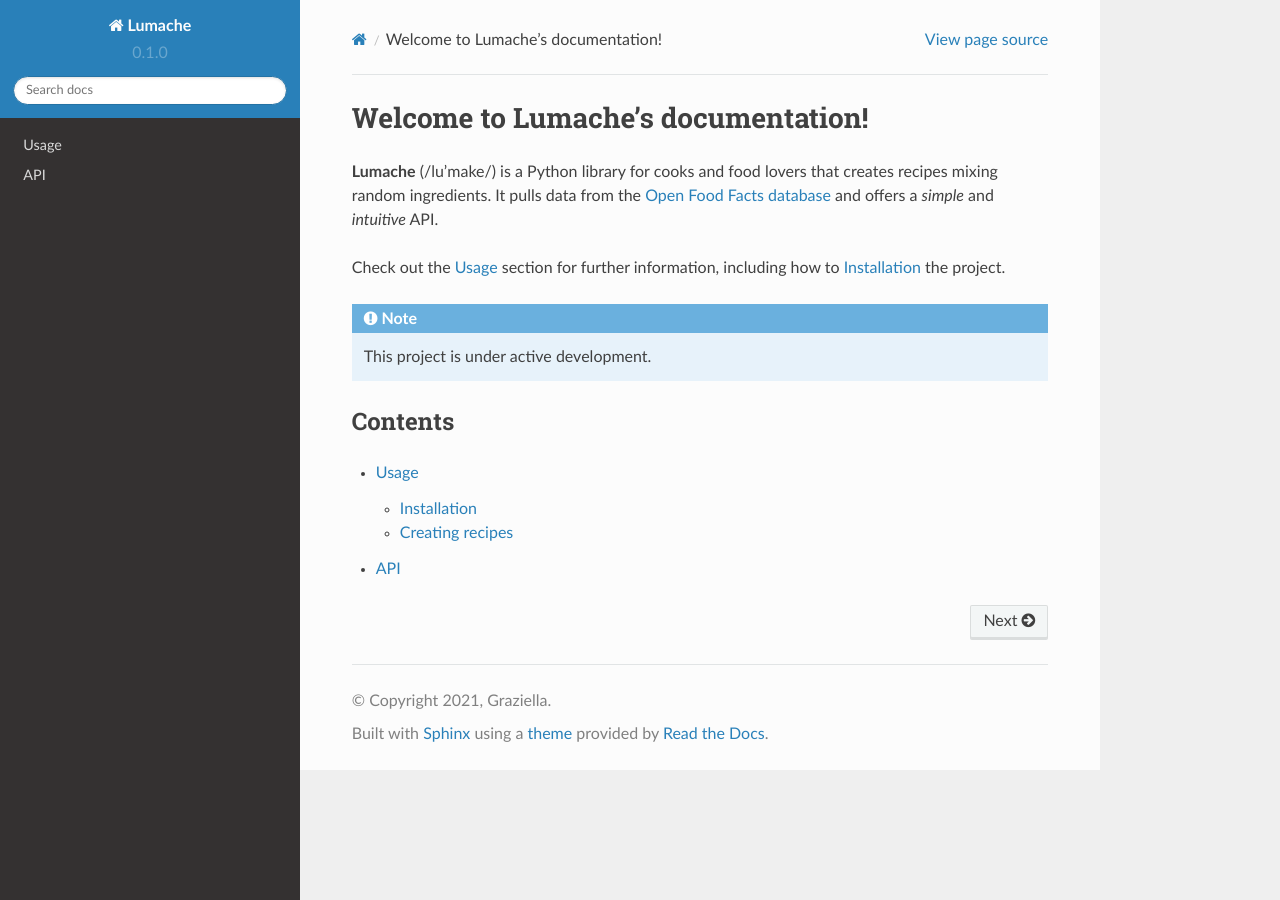
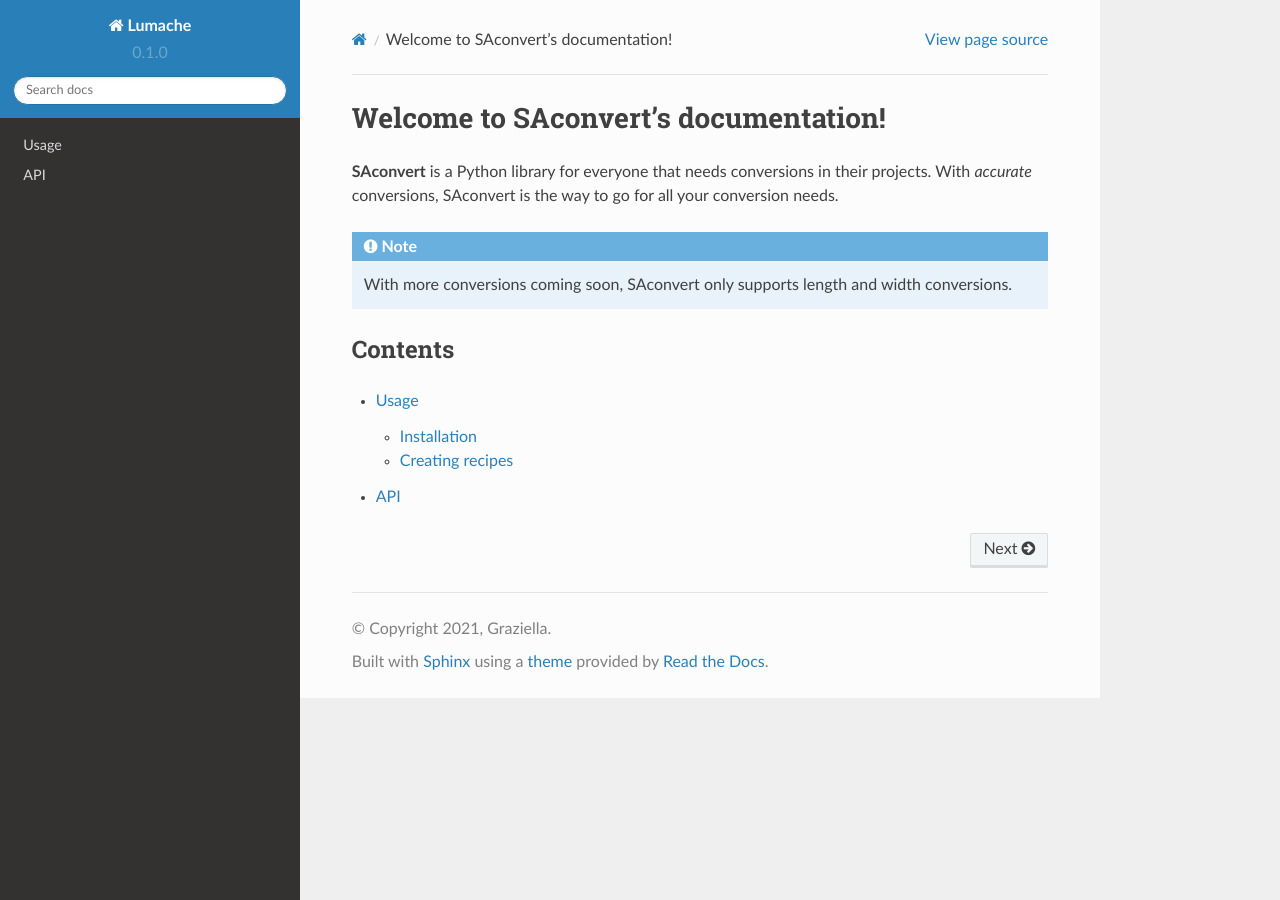
Before and after one commit to skeender/saconvert-docx, a Sphinx documentation site: the page built from docs/source/index.rst, in a window 1280 px wide. Built offline with Sphinx 7.4.7 and the Read the Docs theme 2.0.0, drawn with Linux system fonts in a browser that asks for light colours.

Commit message:
Update index.rst

```diff
--- a/docs/source/index.rst
+++ b/docs/source/index.rst
@@ -1,17 +1,16 @@
-Welcome to Lumache's documentation!
+Welcome to SAconvert's documentation!
 ===================================
 
-**Lumache** (/lu'make/) is a Python library for cooks and food lovers
-that creates recipes mixing random ingredients.
-It pulls data from the `Open Food Facts database <https://world.openfoodfacts.org/>`_
-and offers a *simple* and *intuitive* API.
-
-Check out the :doc:`usage` section for further information, including
-how to :ref:`installation` the project.
+**SAconvert** is a Python library for everyone
+that needs conversions in their projects.
+With `accurate` conversions,
+SAconvert is the way to go for all your
+conversion needs.
 
 .. note::
 
-   This project is under active development.
+   With more conversions coming soon, SAconvert only supports length and width
+   conversions.
 
 Contents
 --------
```
